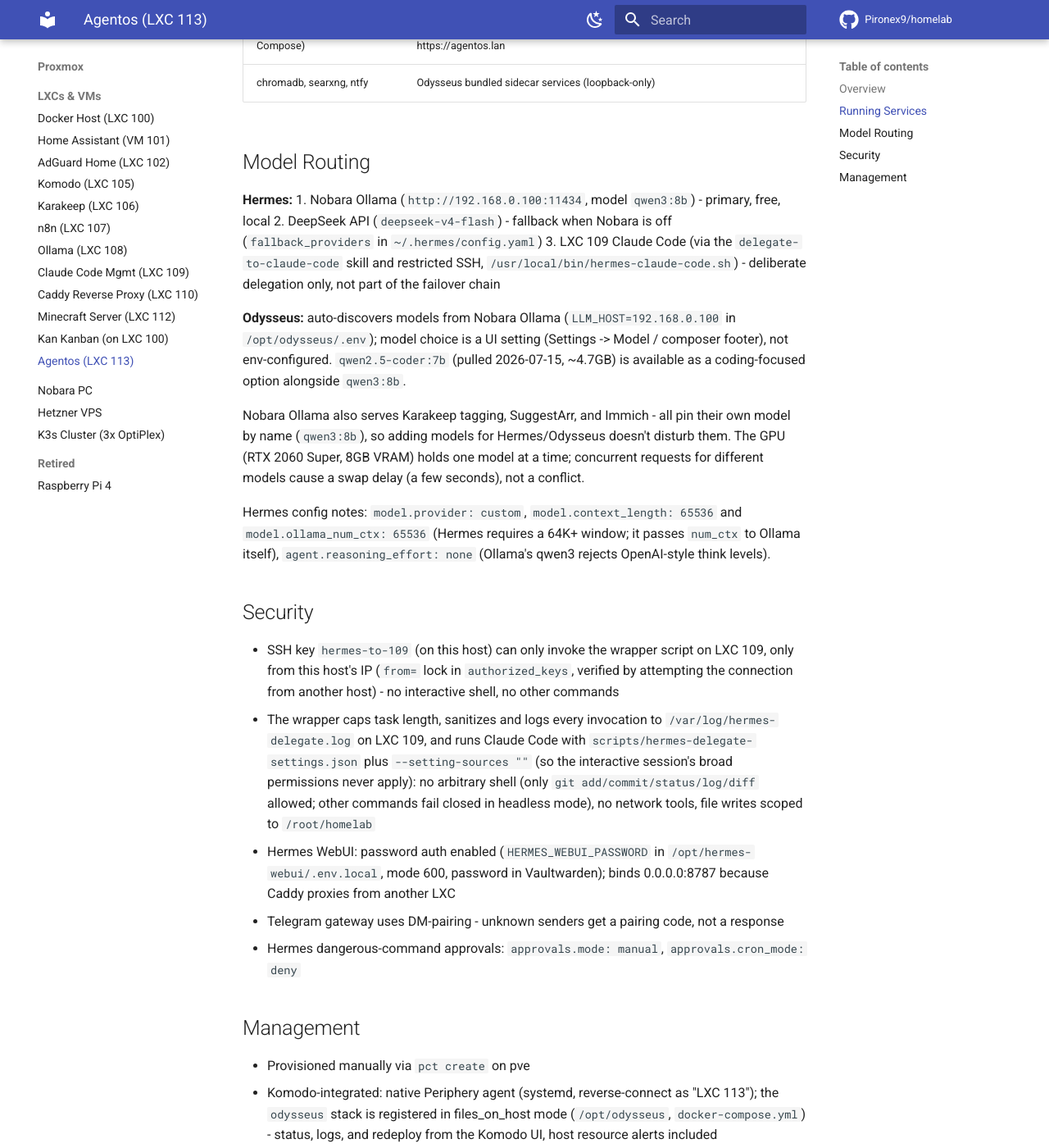
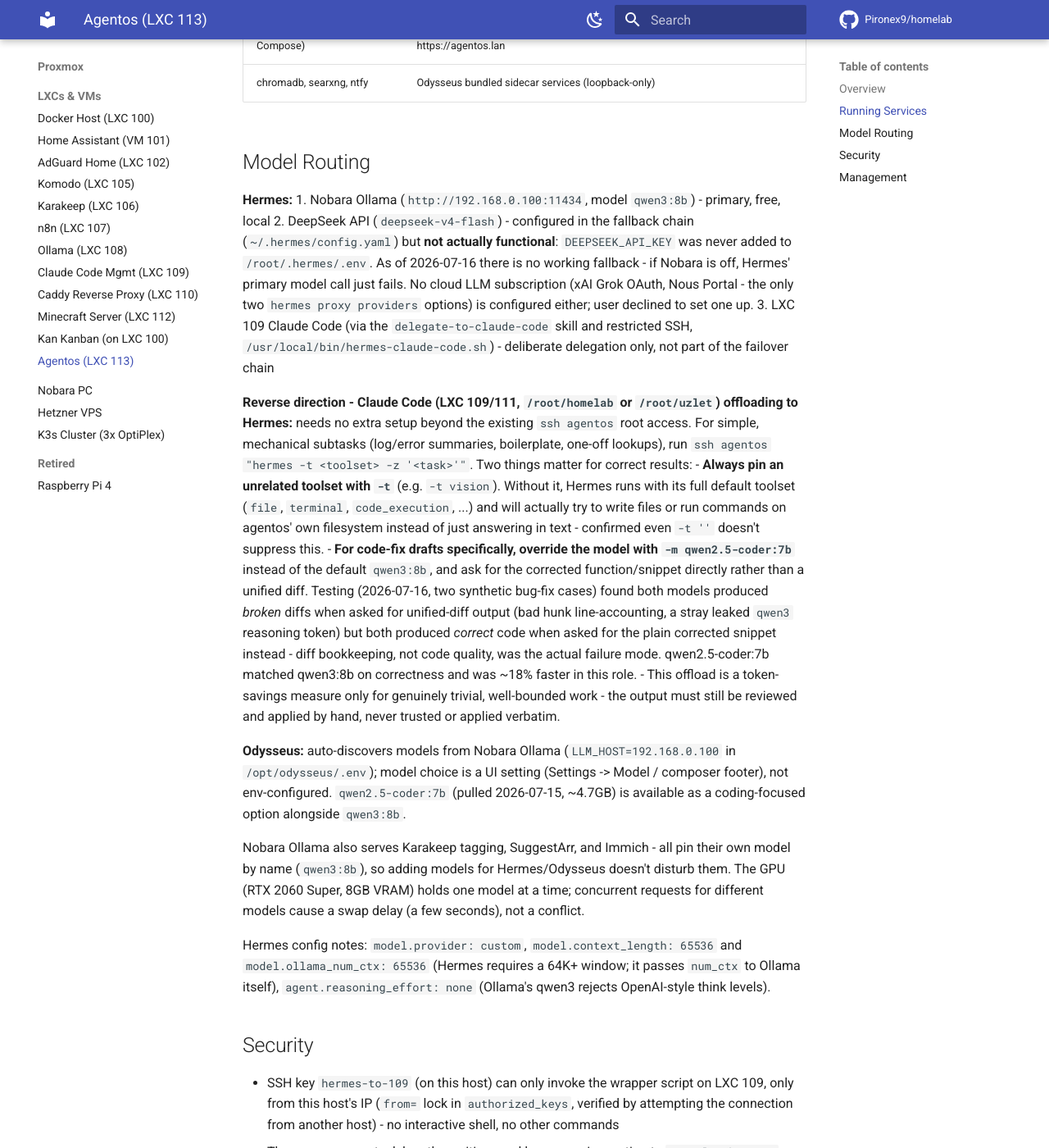
Before and after one commit to Pironex9/homelab, an MkDocs documentation site: the page built from docs/hosts/agentos.md, in a window 1280 px wide and 1400 px high, scrolled down 1006 px. Shown: the whole window at 82% size. Built offline with MkDocs 1.6.1 and Material for MkDocs 9.7.7, drawn with Linux system fonts in a browser that asks for light colours; comment, search, counter and statistics services are not loaded.

Commit message:
docs(agentos): document Claude-to-Hermes offload pattern, DeepSeek fallback gap
Reverse-direction delegation (Claude Code -> Hermes -z) for simple subtasks,
with the -t toolset gotcha and qwen2.5-coder:7b vs qwen3:8b findings for
code-fix drafts. Also corrects the DeepSeek fallback claim - it's configured
but non-functional (missing API key), so there's currently no working failover.

```diff
--- a/docs/hosts/agentos.md
+++ b/docs/hosts/agentos.md
@@ -27,8 +27,13 @@
 
 **Hermes:**
 1. Nobara Ollama (`http://192.168.0.100:11434`, model `qwen3:8b`) - primary, free, local
-2. DeepSeek API (`deepseek-v4-flash`) - fallback when Nobara is off (`fallback_providers` in `~/.hermes/config.yaml`)
+2. DeepSeek API (`deepseek-v4-flash`) - configured in the fallback chain (`~/.hermes/config.yaml`) but **not actually functional**: `DEEPSEEK_API_KEY` was never added to `/root/.hermes/.env`. As of 2026-07-16 there is no working fallback - if Nobara is off, Hermes' primary model call just fails. No cloud LLM subscription (xAI Grok OAuth, Nous Portal - the only two `hermes proxy providers` options) is configured either; user declined to set one up.
 3. LXC 109 Claude Code (via the `delegate-to-claude-code` skill and restricted SSH, `/usr/local/bin/hermes-claude-code.sh`) - deliberate delegation only, not part of the failover chain
+
+**Reverse direction - Claude Code (LXC 109/111, `/root/homelab` or `/root/uzlet`) offloading to Hermes:** needs no extra setup beyond the existing `ssh agentos` root access. For simple, mechanical subtasks (log/error summaries, boilerplate, one-off lookups), run `ssh agentos "hermes -t <toolset> -z '<task>'"`. Two things matter for correct results:
+- **Always pin an unrelated toolset with `-t`** (e.g. `-t vision`). Without it, Hermes runs with its full default toolset (`file`, `terminal`, `code_execution`, ...) and will actually try to write files or run commands on agentos' own filesystem instead of just answering in text - confirmed even `-t ''` doesn't suppress this.
+- **For code-fix drafts specifically, override the model with `-m qwen2.5-coder:7b`** instead of the default `qwen3:8b`, and ask for the corrected function/snippet directly rather than a unified diff. Testing (2026-07-16, two synthetic bug-fix cases) found both models produced *broken* diffs when asked for unified-diff output (bad hunk line-accounting, a stray leaked `qwen3` reasoning token) but both produced *correct* code when asked for the plain corrected snippet instead - diff bookkeeping, not code quality, was the actual failure mode. qwen2.5-coder:7b matched qwen3:8b on correctness and was ~18% faster in this role.
+- This offload is a token-savings measure only for genuinely trivial, well-bounded work - the output must still be reviewed and applied by hand, never trusted or applied verbatim.
 
 **Odysseus:** auto-discovers models from Nobara Ollama (`LLM_HOST=192.168.0.100` in `/opt/odysseus/.env`); model choice is a UI setting (Settings -> Model / composer footer), not env-configured. `qwen2.5-coder:7b` (pulled 2026-07-15, ~4.7GB) is available as a coding-focused option alongside `qwen3:8b`.
 
```
